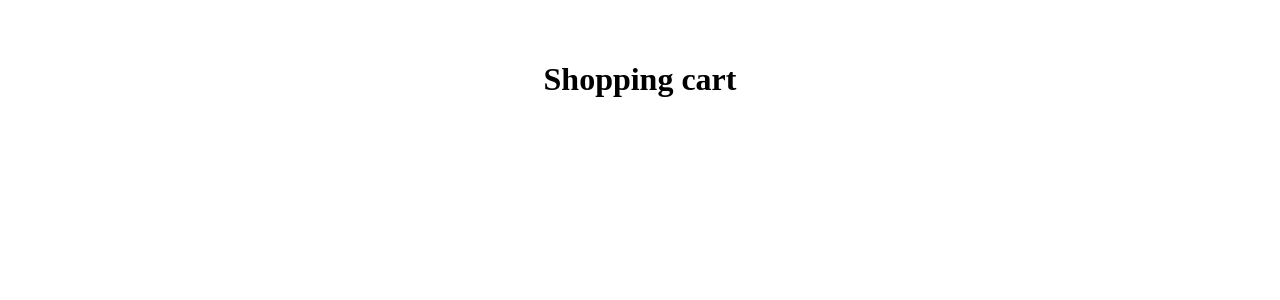
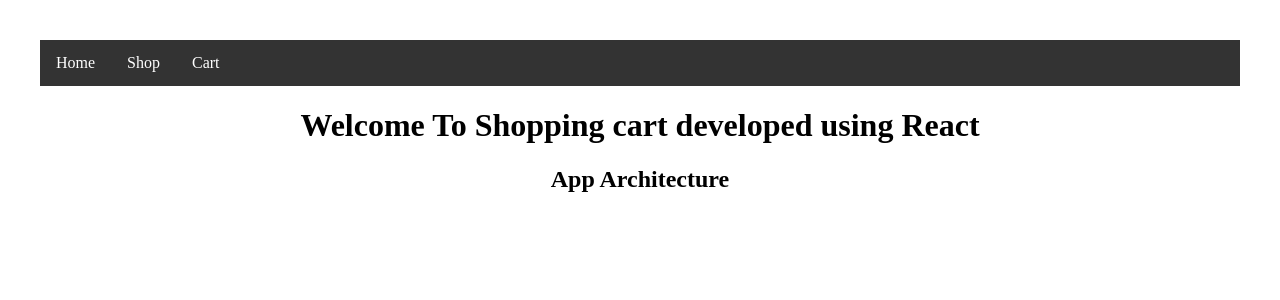
Before and after one commit to amaldevelops/shopping-cart, a React (Vite) app: page / in a window 1280 px wide. Shown: the top 300 px of the page. Built offline with nearby package versions, Linux system fonts and the light colour scheme.

Commit message:
Added Navigation bar to Navigation component

```diff
--- a/src/components/App.jsx
+++ b/src/components/App.jsx
@@ -1,14 +1,21 @@
-import { useState } from 'react'
+import { StrictMode, useState } from 'react'
 // import reactLogo from './assets/react.svg'
 // import viteLogo from '/vite.svg'
 import './App.css'
+
+import Home from "./Home/Home"
+import Navigation from './Navigation/Navigation'
 
 function App() {
 
 
   return (
     <>
-<h1>Shopping cart</h1>
+    <StrictMode>
+    <Navigation/>
+    <Home/>
+    </StrictMode>
+
     </>
   )
 }
--- a/src/components/Home/Home.jsx
+++ b/src/components/Home/Home.jsx
@@ -0,0 +1,15 @@
+
+function Home()
+{
+    return (
+        <div>
+            <h1>Welcome To Shopping cart developed using React</h1>
+            <h2>App Architecture</h2>
+            <ul>
+                <li></li>
+            </ul>
+        </div>
+    )
+}
+
+export default Home;
--- /dev/null
+++ b/src/components/Navigation/Navigation.css
@@ -0,0 +1,28 @@
+/* Horizontal Navigation Bar */
+ul {
+    list-style-type: none;
+    margin: 0;
+    padding: 0;
+    overflow: hidden;
+    background-color: #333;
+  }
+
+  li {
+    float: left;
+  }
+
+  li a {
+    display: block;
+    color: white;
+    text-align: center;
+    padding: 14px 16px;
+    text-decoration: none;
+  }
+
+  li a:hover:not(.active) {
+    background-color: #2cbe08;
+  }
+
+  .active {
+    background-color: #04AA6D;
+  }
--- a/src/components/Navigation/Navigation.jsx
+++ b/src/components/Navigation/Navigation.jsx
@@ -0,0 +1,15 @@
+import './Navigation.css'
+function Navigation()
+{
+    return (
+        <div>
+            <ul>
+                <li><a href="Home">Home</a></li>
+                <li><a href="Shop">Shop</a></li>
+                <li><a href="Cart">Cart</a></li>
+            </ul>
+        </div>
+    )
+}
+
+export default Navigation;
```
Also changed, not shown: src/components/Navigation/Navigations.css (deleted).
